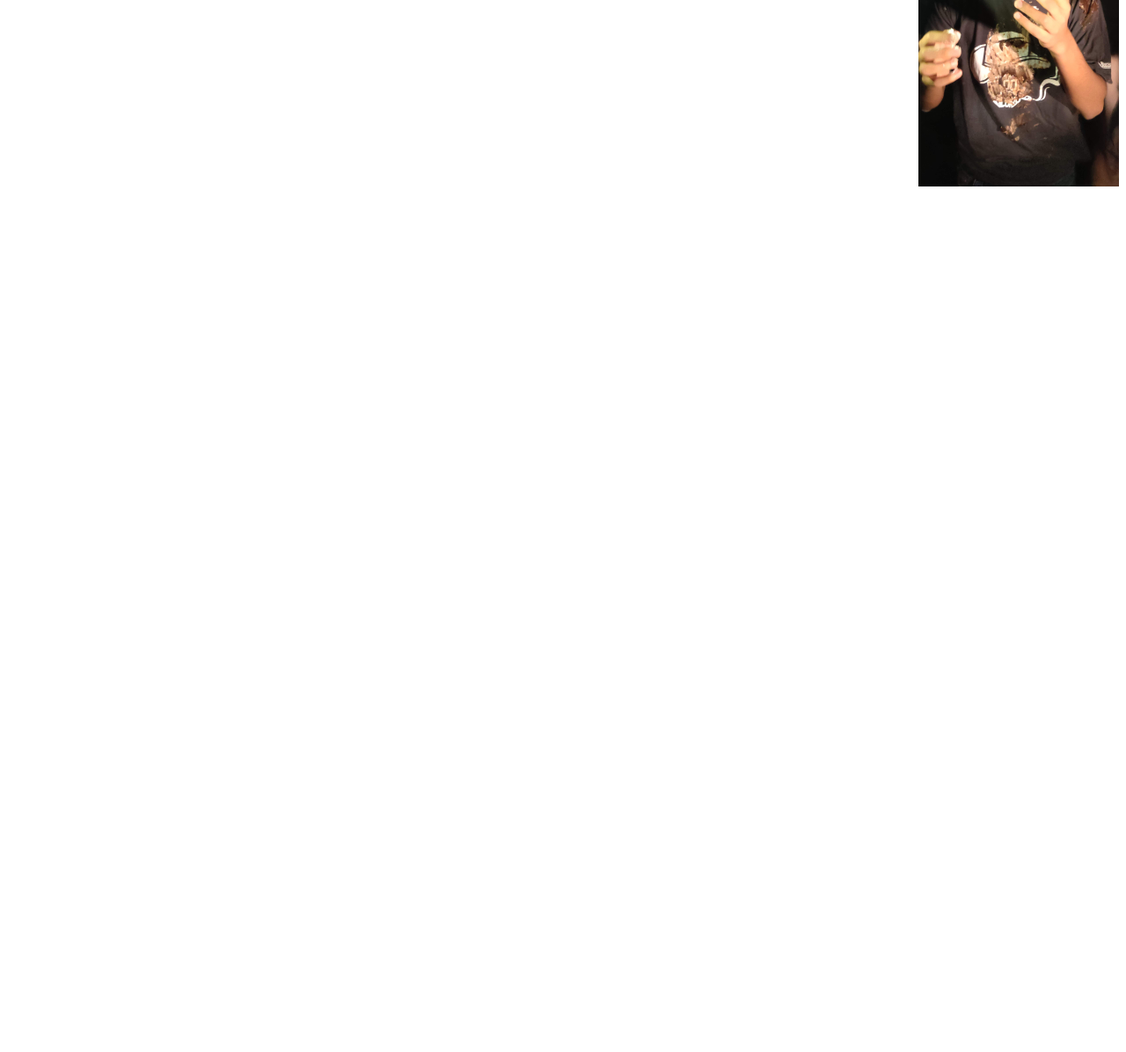
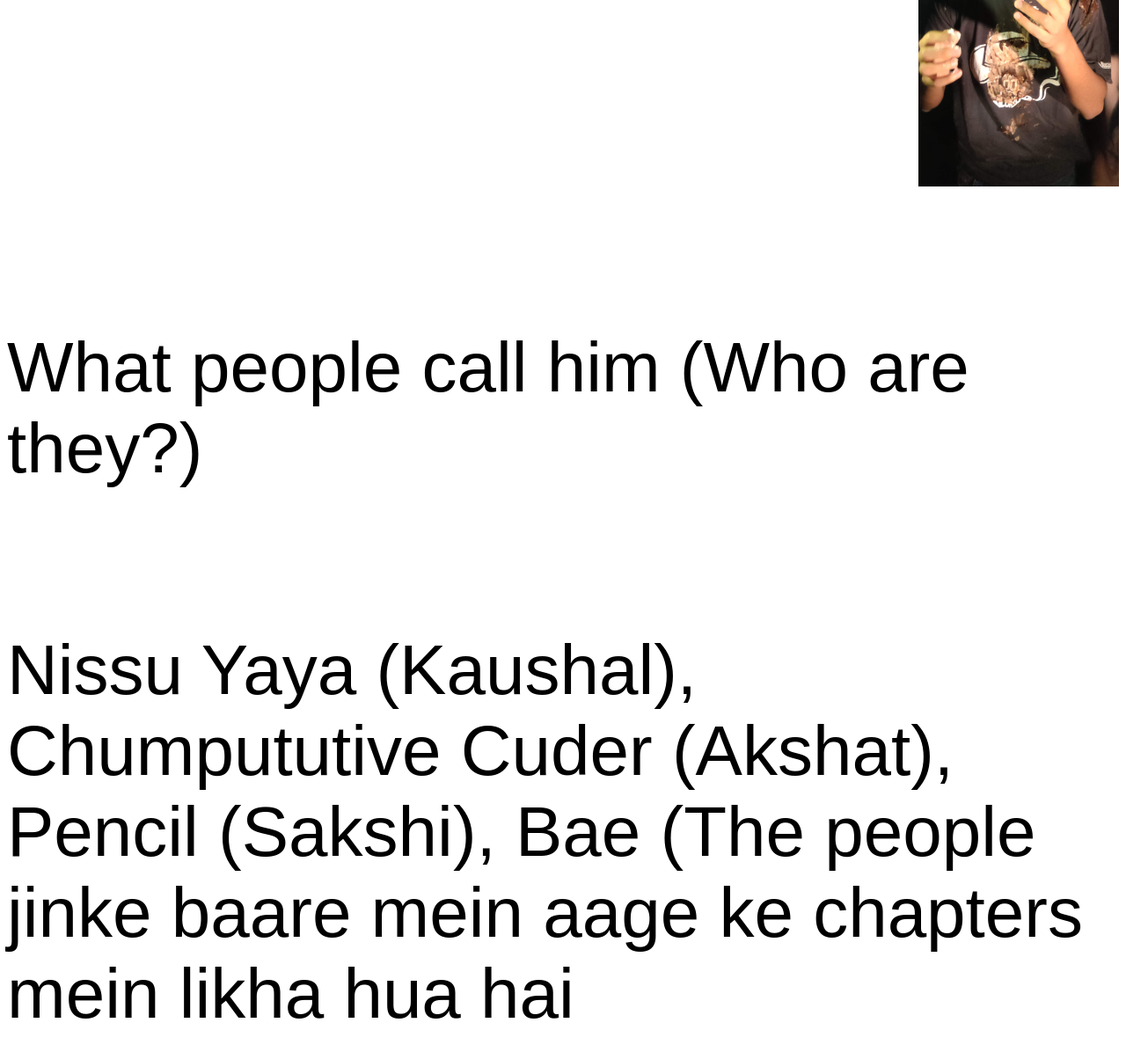
Before and after one commit to mini2-0/mini2-0.github.io, a plain HTML site: page index.html in a window 1280 px wide. Shown: the part 4736-5932 px from the top of the page at 88% size. Before the commit the page ends 5036 px from the top, so only its background shows below. Drawn offline with Linux system fonts and the light colour scheme.

Commit message:
Update index.html

```diff
--- a/index.html
+++ b/index.html
@@ -30,3 +30,10 @@ Wishes that the whole world remains single
 When someone mentions miloni
 <img src = "5.jpg" alt = "happy boi" align = "right">
 </p>
+
+<p>
+What people call him (Who are they?)
+</p>
+<p>
+Nissu Yaya (Kaushal), Chumpututive Cuder (Akshat), Pencil (Sakshi), Bae (The people jinke baare mein aage ke chapters mein likha hua hai
+</p>
```
